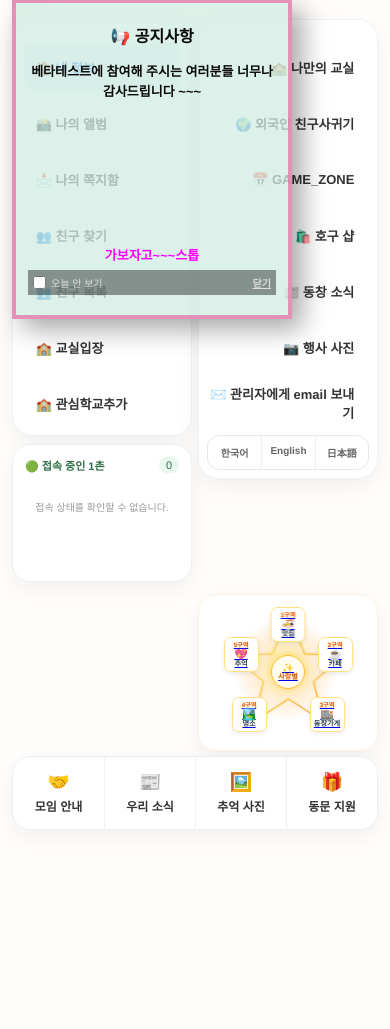
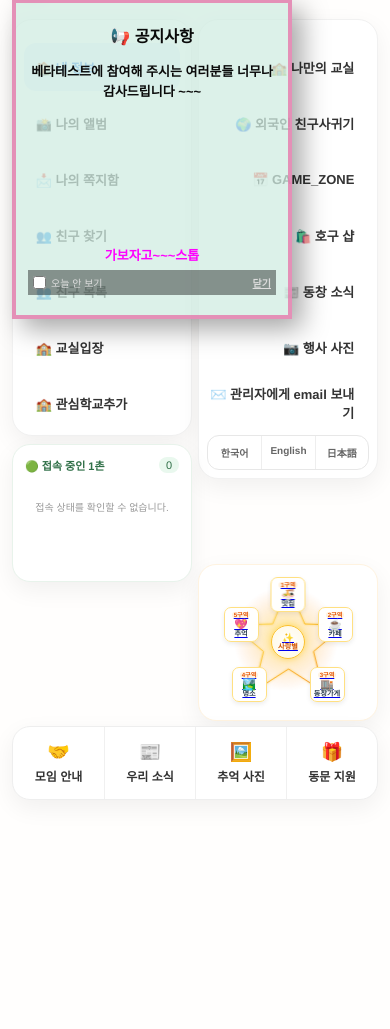
Before and after one commit to zzz4060785-boop/mbox, a Flask app: page /main-album in a window 390 px wide. Shown: the part 51-1080 px from the top of the page. Run offline with Flask 3, Linux system fonts and the light colour scheme; the visitor is signed in with stand-in values (Sample User, id 1); data that the repository does not hold is empty.

Commit message:
Fix: Adjust mobile top position to 615px

```diff
--- a/pybo/static/css/bottom_box.css
+++ b/pybo/static/css/bottom_box.css
@@ -70,6 +70,6 @@
 
 @media (max-width: 768px), (hover: none) and (pointer: coarse) {
   .album-page > .bottom-box {
-    top: 795px !important;
+    top: 765px !important;
   }
 }
--- a/pybo/static/css/main_album.css
+++ b/pybo/static/css/main_album.css
@@ -62,7 +62,7 @@ body.main-album-body {
   }
 
   .star-sidebar-box {
-    top: 645px !important;
+    top: 615px !important;
   }
 }
 
```
